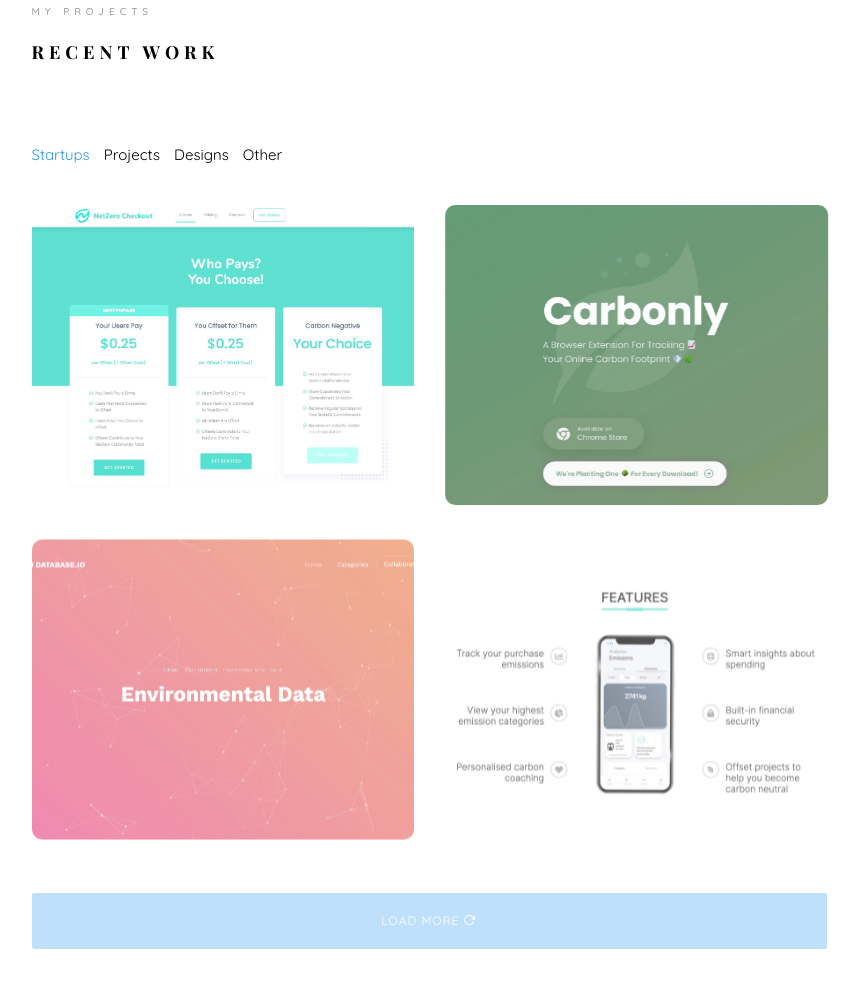
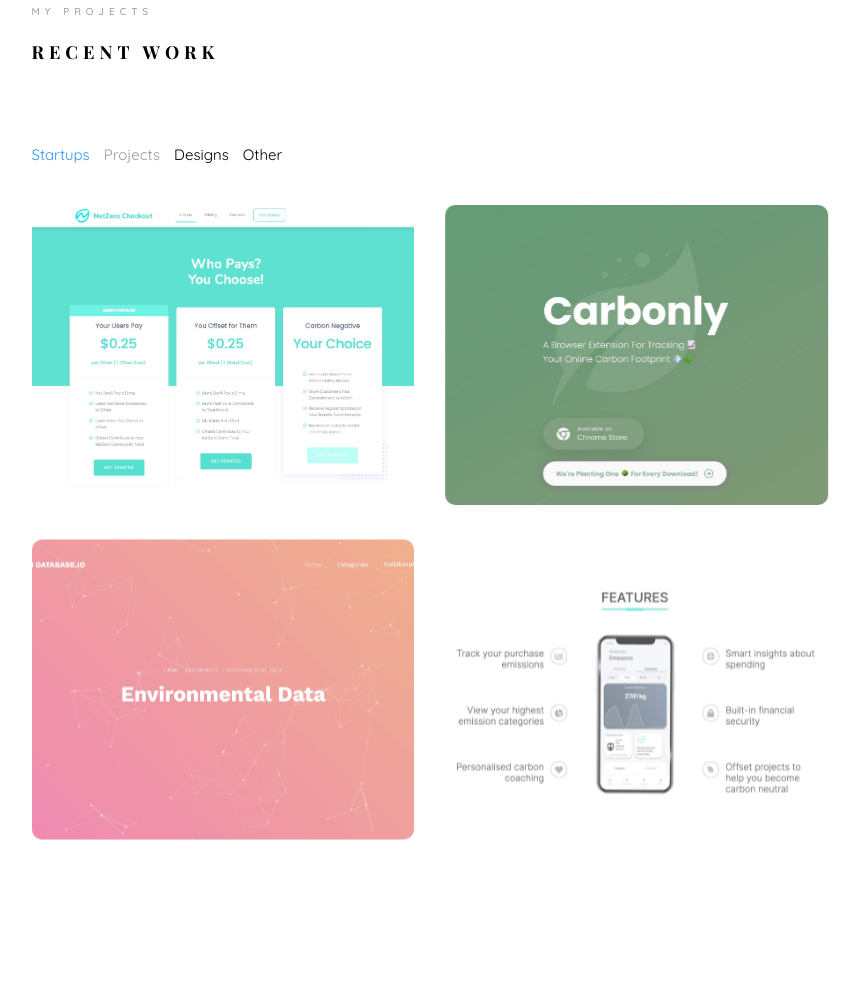
Before and after one commit to olcarmontzaragoza/personalwebsite, a plain HTML site: page index.html in a window 1280 px wide. Shown: the part 3330-4317 px from the top of the page, without its empty margins (361-1221 px from the left). Drawn offline with nearby package versions, Linux system fonts and the light colour scheme; files whose address does not match are found by name; a web font is replaced by a local one.

Commit message:
new images

```diff
--- a/index.html
+++ b/index.html
@@ -572,7 +572,7 @@
 					</div>
 					<div class="row row-bottom-padded-sm animate-box" data-animate-effect="fadeInLeft">
 						<div class="col-md-12">
-							<p class="work-menu"><span><a href="#" class="active">Startups</a></span> <span><a href="#">Projects</a></span> <span><a href="#">Designs</a></span> <span><a href="#">Other</a></span></p>
+							<p class="work-menu"><span><a href="#" class="active">Startups</a></span> <span><a style="color:#999">Projects</a></span> <span><a href="#">Designs</a></span> <span><a href="#">Other</a></span></p>
 						</div>
 					</div>
 					<div class="row" style="border-radius:10px;">
@@ -656,7 +656,7 @@
 					</div>
 					<div class="row">
 						<div class="col-md-12 animate-box">
-							<p><a href="#" class="btn btn-primary btn-lg btn-load-more">Load more <i class="icon-reload"></i></a></p>
+					<!--		<p><a href="#" class="btn btn-primary btn-lg btn-load-more">Load more <i class="icon-reload"></i></a></p>-->
 						</div>
 					</div>
 				</div>
```
